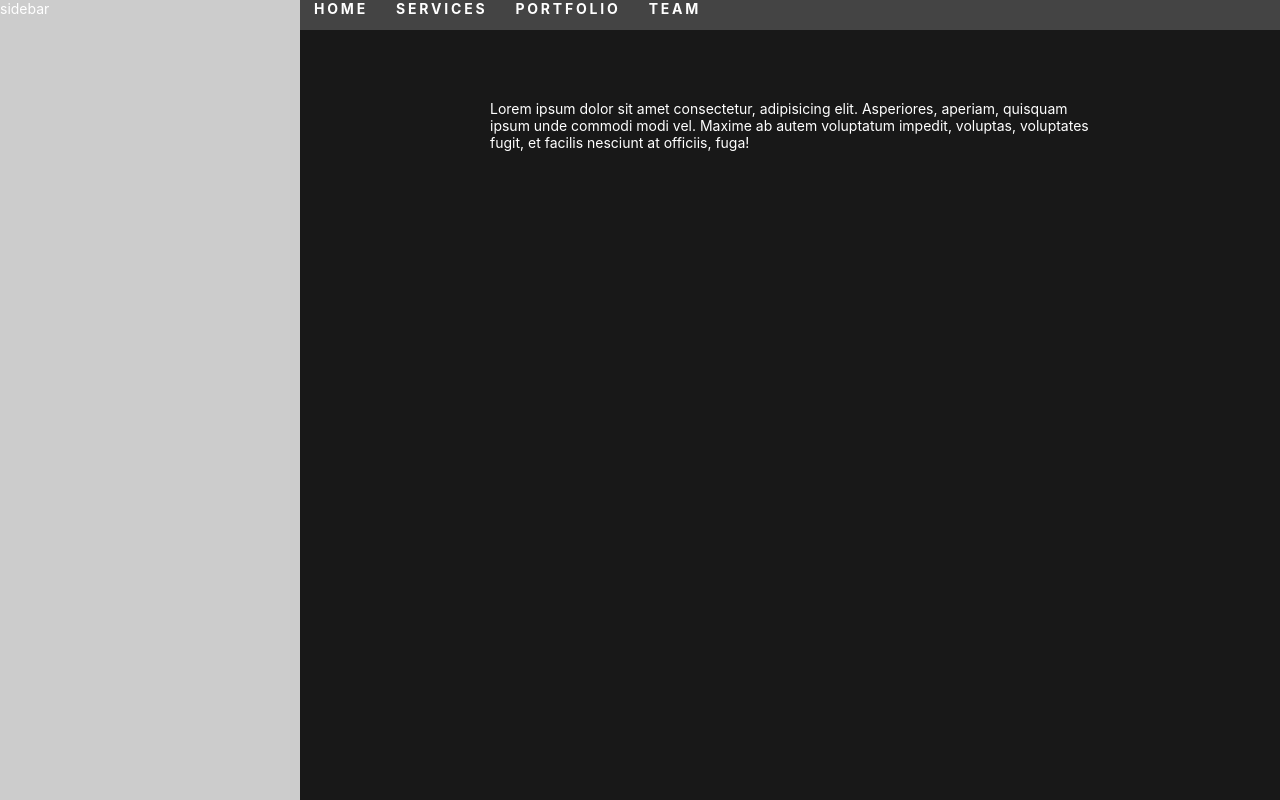
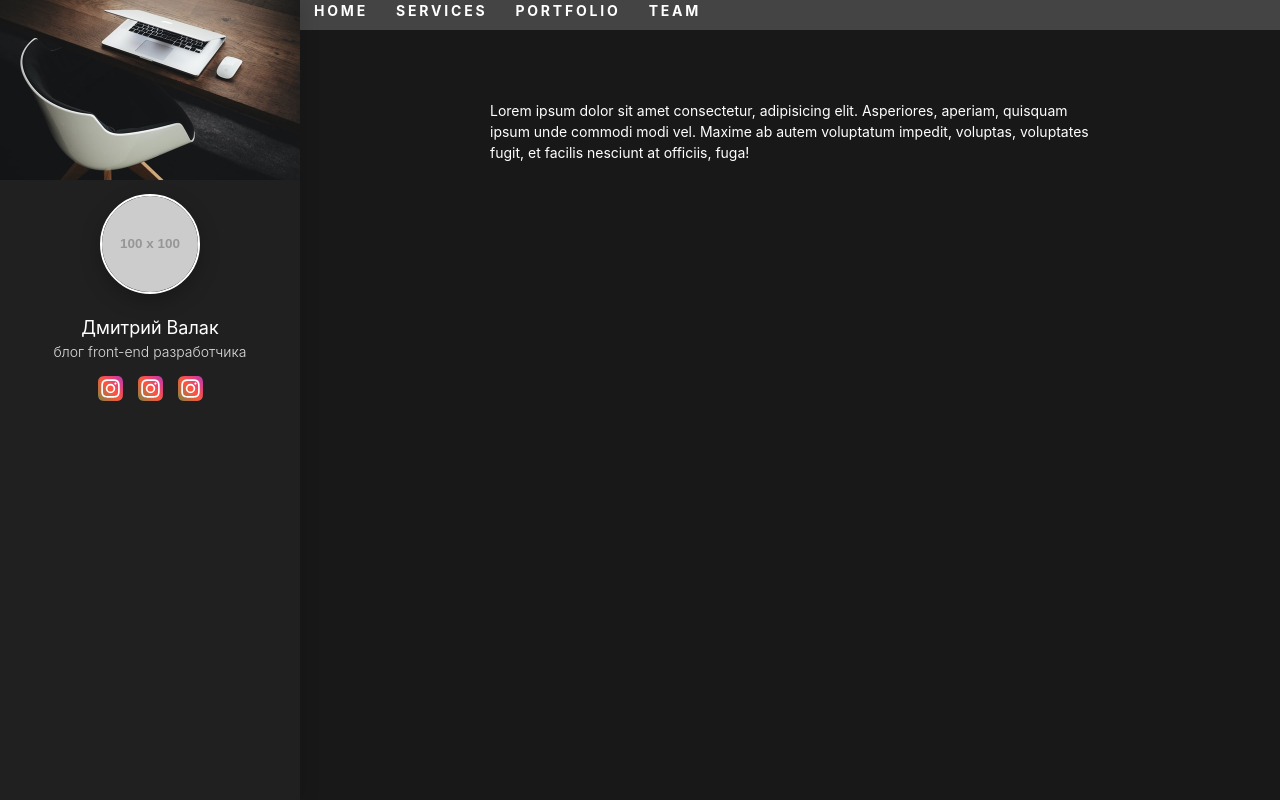
Before and after one commit to vitasgit/valak, a plain HTML site: page index.html in a window 1280 px wide. Drawn offline with Linux system fonts and the light colour scheme; placeholder pictures from the web are drawn by us.

Commit message:
update sidbare
add sidebar-img, profile block and social block

```diff
--- a/index.html
+++ b/index.html
@@ -26,9 +26,21 @@
 		</g>
 	</symbol>
 
-	<symbol id="smartphone" viewbox="0 0 512 512">
-		<g>
-			<path d="m380.5 432c0 44.112-35.888 80-80 80h-194c-44.112 0-80-35.888-80-80v-352c0-44.112 35.888-80 80-80h194c44.112 0 80 35.888 80 80 0 11.046-8.954 20-20 20s-20-8.954-20-20c0-22.056-17.944-40-40-40h-194c-22.056 0-40 17.944-40 40v352c0 22.056 17.944 40 40 40h194c22.056 0 40-17.944 40-40 0-11.046 8.954-20 20-20s20 8.954 20 20zm-197-10.878c0 11.046 8.954 20 20 20s20-8.954 20-20-8.954-20-20-20-20 8.954-20 20zm60-330c0-11.046-8.954-20-20-20h-40c-11.046 0-20 8.954-20 20s8.954 20 20 20h40c11.046 0 20-8.955 20-20zm241.744 140.189-15.569 96.379c-4.721 29.222-29.631 50.432-59.232 50.432h-99.626c-14.323 0-28.198-5.136-39.068-14.462-10.871-9.326-18.057-22.258-20.235-36.415l-14.782-96.083c-.887-5.768.789-11.635 4.588-16.063 3.799-4.429 9.344-6.978 15.179-6.978h43.983v-16.121c0-32.525 26.916-58.986 60-58.986s60 26.461 60 58.986v16.122h45.018c5.862 0 11.428 2.571 15.228 7.035 3.8 4.462 5.451 10.367 4.516 16.154zm-144.761-23.189h40v-16.122c0-10.469-8.972-18.986-20-18.986s-20 8.517-20 18.986zm101.527 40h-162.198l11.237 73.042c1.512 9.827 9.825 16.958 19.768 16.958h99.626c9.867 0 18.171-7.07 19.744-16.811z"/>
+	<symbol id="twitter" viewbox="0 0 25 25">
+		<g clip-path="url(#clip0)">
+		<path d="M1.5625 1.70104C-0.402079 3.74166 4.11272e-06 5.90937 4.11272e-06 12.4948C4.11272e-06 17.9635 -0.954163 23.4458 4.03959 24.7365C5.59896 25.1375 19.4156 25.1375 20.9729 24.7344C23.0521 24.1979 24.7438 22.5115 24.975 19.5708C25.0073 19.1604 25.0073 5.83646 24.974 5.41771C24.7281 2.28541 22.8 0.480206 20.2594 0.114581C19.6771 0.0302058 19.5604 0.0052058 16.5729 -2.53692e-06C5.97605 0.0052058 3.65313 -0.466669 1.5625 1.70104Z" fill="url(#paint0_linear)"/>
+		<path d="M12.4979 3.2698C8.71563 3.2698 5.12397 2.93334 3.75209 6.45417C3.18543 7.90834 3.26772 9.79688 3.26772 12.501C3.26772 14.874 3.19168 17.1042 3.75209 18.5469C5.12084 22.0698 8.74168 21.7323 12.4958 21.7323C16.1177 21.7323 19.8521 22.1094 21.2406 18.5469C21.8083 17.0781 21.725 15.2177 21.725 12.501C21.725 8.8948 21.924 6.56667 20.175 4.81876C18.4042 3.04792 16.0094 3.2698 12.4938 3.2698H12.4979ZM11.6708 4.93334C19.5604 4.92084 20.5646 4.04376 20.0104 16.2281C19.8135 20.5375 16.5323 20.0646 12.499 20.0646C5.1448 20.0646 4.93334 19.8542 4.93334 12.4969C4.93334 5.05417 5.51668 4.93751 11.6708 4.93126V4.93334ZM17.425 6.46563C16.8135 6.46563 16.3177 6.96147 16.3177 7.57292C16.3177 8.18438 16.8135 8.68022 17.425 8.68022C18.0365 8.68022 18.5323 8.18438 18.5323 7.57292C18.5323 6.96147 18.0365 6.46563 17.425 6.46563ZM12.4979 7.76042C9.88022 7.76042 7.75834 9.88334 7.75834 12.501C7.75834 15.1188 9.88022 17.2406 12.4979 17.2406C15.1156 17.2406 17.2365 15.1188 17.2365 12.501C17.2365 9.88334 15.1156 7.76042 12.4979 7.76042ZM12.4979 9.42397C16.5656 9.42397 16.5708 15.5781 12.4979 15.5781C8.43126 15.5781 8.42501 9.42397 12.4979 9.42397Z" fill="white"/>
+		</g>
+		<defs>
+		<linearGradient id="paint0_linear" x1="1.61044" y1="23.4032" x2="24.8453" y2="3.29372" gradientUnits="userSpaceOnUse">
+		<stop stop-color="#8E7F42"/>
+		<stop offset="0.5" stop-color="#FF543E"/>
+		<stop offset="1" stop-color="#C837AB"/>
+		</linearGradient>
+		<clipPath id="clip0">
+		<rect width="25" height="25" fill="white"/>
+		</clipPath>
+		</defs>
 		</g>
 	</symbol>
 </svg>
@@ -63,7 +75,69 @@
 		<!-- /.navbar -->
 	</header>
 	<aside class="sidebar">
-		sidebar
+		<div class="sidebar__head">
+			<img
+				class="sidebar__img"
+				src="assets/img/sidebar/sidebar-img.jpg"
+				alt="sidebar-img"
+			>
+		</div>
+
+		<div class="sidebar__content">
+			<div class="profile">
+				<figure class="profile-figure">
+					<img
+						class="profile-figure__avatar"
+						src="https://placehold.it/100"
+						alt="user picture"
+					>
+
+					<figcaption class="profile-figure__caption">
+						Дмитрий Валак
+					</figcaption>
+
+					<p class="profile-figure__subcaption">
+						блог front-end разработчика
+					</p>
+				</figure>
+				<!-- /.profile-figure -->
+
+				<ul class="social">
+					<li class="social__item">
+							<img
+								class="social__icon"
+								src="assets/img/sidebar/instagram.svg"
+								alt="user instagram"
+							>
+						</a>
+					</li>
+
+					<li class="social__item">
+							<img
+								class="social__icon"
+								src="assets/img/sidebar/instagram.svg"
+								alt="user instagram"
+							>
+						</a>
+					</li>
+
+					<li class="social__item">
+							<img
+								class="social__icon"
+								src="assets/img/sidebar/instagram.svg"
+								alt="user instagram"
+							>
+						</a>
+					</li>
+				</ul>
+				<!-- /.social -->
+			</div>
+		</div>
+		<!-- /.sidebar__content -->
+
+		<div class="sidebar__footer">
+
+		</div>
 	</aside>
 	<div class="main">
 		<section class="hero-section">
--- a/src/assets/sass/blocks/_page.scss
+++ b/src/assets/sass/blocks/_page.scss
@@ -36,10 +36,6 @@
 	align-items: center;
 	margin: 0;
 
-	&__img {
-		width: 108px;
-	}
-
 	&__quote {
 		font-size: 1.2em;
 		text-align: center;
@@ -48,7 +44,7 @@
 	}
 
 	&__caption {
-		color: $primary;
+		color: $white;
 		font-weight: bold;
 	}
 }
--- /dev/null
+++ b/src/assets/sass/blocks/_profile.scss
@@ -0,0 +1,29 @@
+.profile {
+
+}
+
+.profile-figure {
+	display: flex;
+	flex-direction: column;
+	align-items: center;
+
+	&__avatar {
+		width: 10rem;
+		height: 10rem;
+		margin-bottom: 2rem;
+
+		border: 2px solid $white;
+		box-shadow: 0 7px 20px rgba(#000, .25);
+		border-radius: 50%;
+	}
+
+	&__caption {
+		font-size: 1.8rem;
+	}
+
+	&__subcaption {
+		font-size: 1.4rem;
+		font-weight: 300;
+		color: #dedede;
+	}
+}
--- a/src/assets/sass/blocks/_sidebar.scss
+++ b/src/assets/sass/blocks/_sidebar.scss
@@ -2,7 +2,8 @@
 	width: $sidebar-width;
 	height: 100vh;
 
-	background-color: #ccc;
+	background-color: $primary;
+	box-shadow: 5px 0 15px rgba(#050505, .1);
 
 	position: fixed;
 	top: 0;
@@ -10,5 +11,16 @@
 
 	z-index: $sidebare-z-index;
 
+}
 
+.sidebar {
+	&__header {
+		height: 180px;
+
+		background-color: $secondary;
+	}
+
+	&__img {
+		object-fit: cover;
+	}
 }
--- /dev/null
+++ b/src/assets/sass/blocks/_social.scss
@@ -0,0 +1,7 @@
+.social {
+	justify-content: center;
+
+	&__item {
+		margin: 0 .75rem;
+	}
+}
--- a/src/assets/sass/style.scss
+++ b/src/assets/sass/style.scss
@@ -11,6 +11,7 @@ body {
     font-family: -apple-system,BlinkMacSystemFont,"Segoe UI",Roboto,"Helvetica Neue",Arial,"Noto Sans",sans-serif,"Apple Color Emoji","Segoe UI Emoji","Segoe UI Symbol","Noto Color Emoji";
     background-color: #181818;
     font-size: 1.4rem;
+    line-height: 1.5;
     color: $white;
 }
 
@@ -45,10 +46,12 @@ img {
 
 /* Blocks */
 @import "blocks/_page.scss";
+@import "blocks/_container.scss";
 @import "blocks/_header.scss";
+@import "blocks/_main.scss";
 @import "blocks/_sidebar.scss";
-@import "blocks/_main.scss";
-@import "blocks/_container.scss";
+@import "blocks/_profile.scss";
+@import "blocks/_social.scss";
 
 
 
```
Also changed, not shown: src/tpl/partials/sidebar.html (+66 -1 lines), src/tpl/partials/sprite.html (+15 -3 lines), assets/css/style.css, assets/css/style.min.css, assets/img/sidebar/instagram.svg (added), assets/img/sidebar/sidebar-img.jpg (added), src/assets/img/sidebar/instagram.svg (added), src/assets/img/sidebar/sidebar-img.jpg (added).
